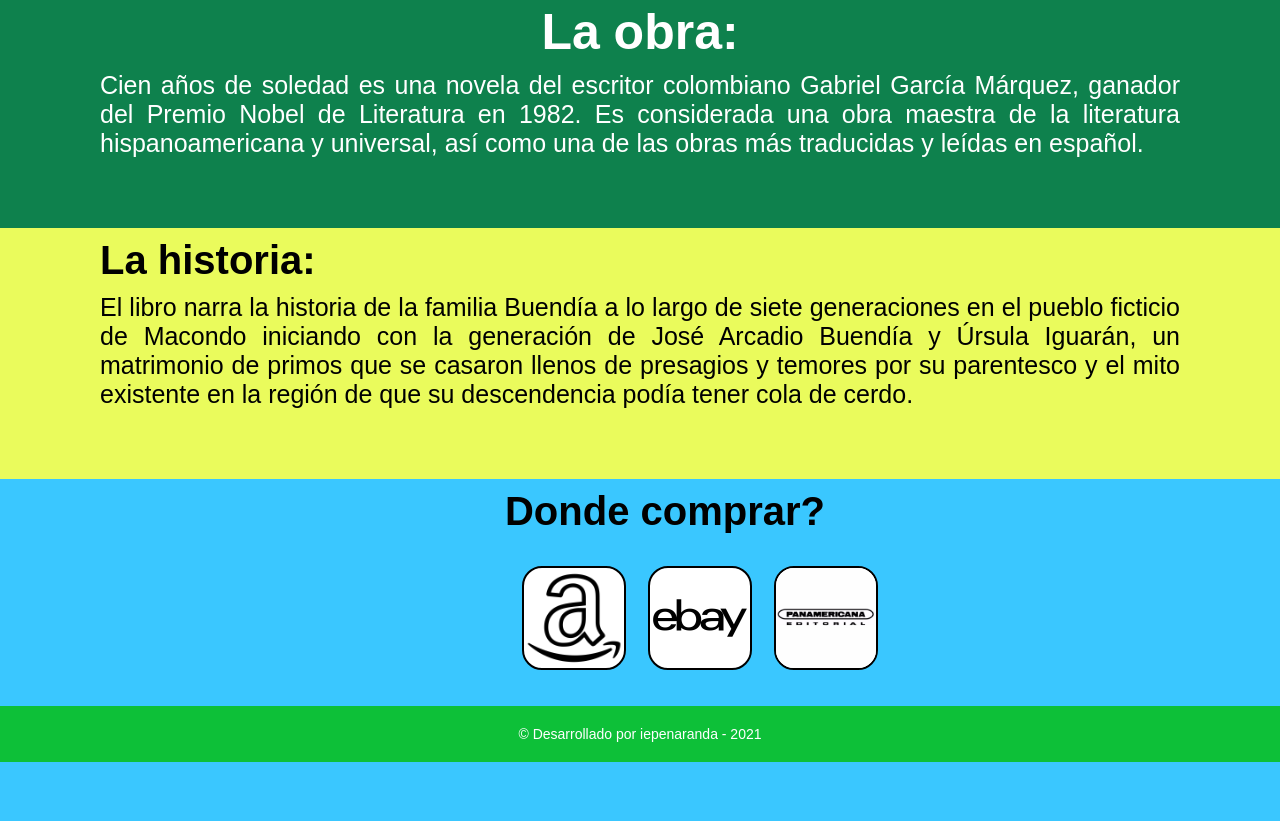
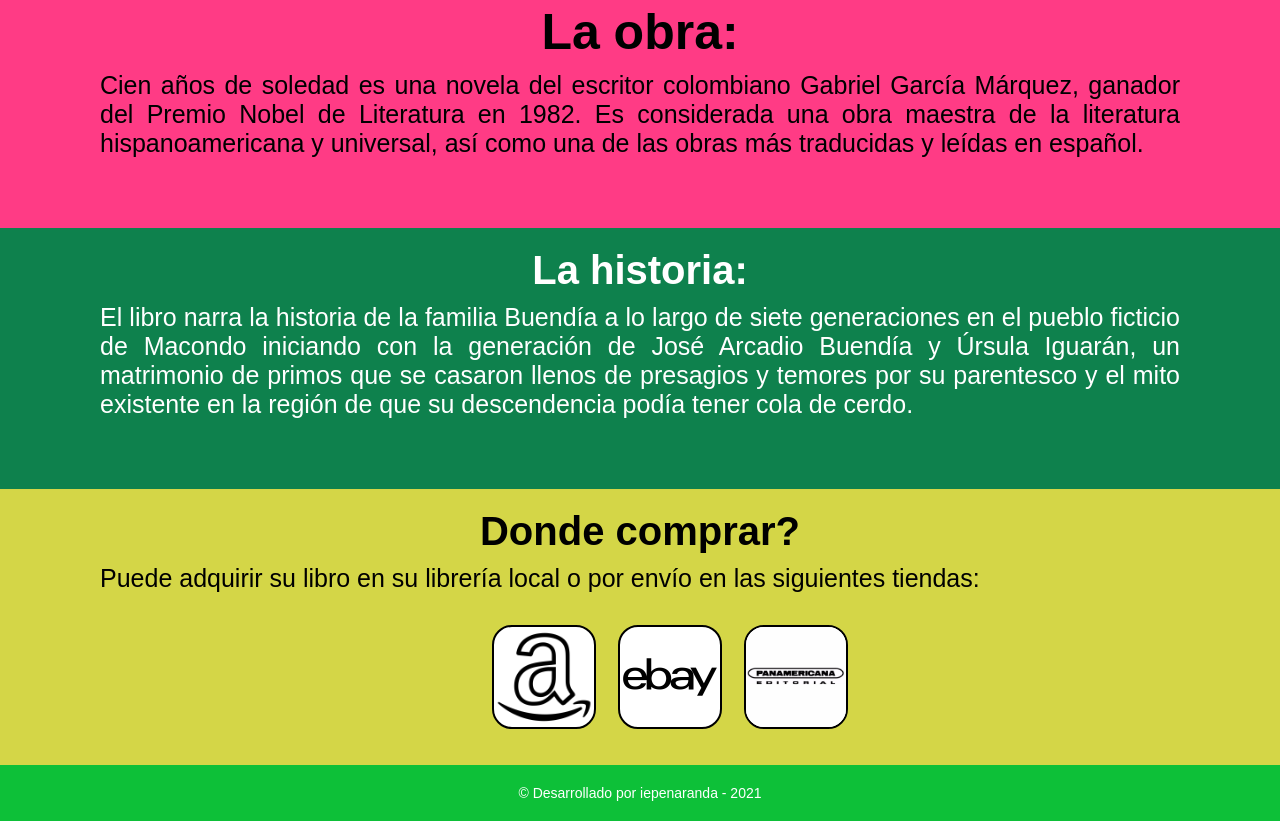
Before and after one commit to iepenaranda/Gabo, a plain HTML site: page oneHundredYears.html in a window 1280 px wide. Shown: the part 577-1398 px from the top of the page. Before the commit the page ends 1339 px from the top, so only its background shows below. Drawn offline with Linux system fonts and the light colour scheme; a web font is replaced by a local one.

Commit message:
Cambios de color

```diff
--- a/assets/css/oneHundredYears.css
+++ b/assets/css/oneHundredYears.css
@@ -54,8 +54,8 @@ body {
 }
 
 .descripcion {
-    background-color: rgba(2, 109, 28, 0.781);
-    color: white;
+    background-color: #FF3B85;
+    color: black;
     padding: 10px 100px 70px 100px;
     text-align: justify;
 }
@@ -71,19 +71,19 @@ body {
 }
 
 .historia {
-    background-color: rgba(242, 253, 86, 0.959);
-    color: black;
+    background-color: rgba(2, 109, 28, 0.781);
+    color: white;
     padding: 10px 100px 70px 100px;
-    text-align: justify;
+    text-align: center;
 }
 
 .historia h2 {
-    text-align: justify;
     font-size: 40px;
-    padding: 0 0 10px 0;
+    padding: 10px 0px;
 }
 
 .historia p {
+    text-align: justify;
     font-size: 25px;
 }
 
@@ -101,22 +101,27 @@ body {
 
 .venta {
     text-align: center;
-    padding-top: 10px;
-    padding-left: 50px;
+    padding: 10px 100px 0px 100px;
+    background-color: rgb(212, 214, 71);
 }
 
 .venta h2 {
     font-size: 40px;
+    padding: 10px 0px;
+}
+
+.venta p {
+    text-align: justify;
+    font-size: 25px;
 }
 
 .tiendas {
-    padding: 20px 460px;
+    padding: 20px 380px;
 }
 
 .tdTiendas {
     padding: 10px;
 }
-
 
 footer {
     background-color: rgba(0, 190, 0, 0.781);
--- a/oneHundredYears.html
+++ b/oneHundredYears.html
@@ -67,6 +67,7 @@
     <!-- Incio venta -->
     <div class="venta">
       <h2>Donde comprar?</h2>
+      <p>Puede adquirir su libro en su librería local o por envío en las siguientes tiendas: </p>
       <div class="tiendas">
         <table>
           <tr>
```
